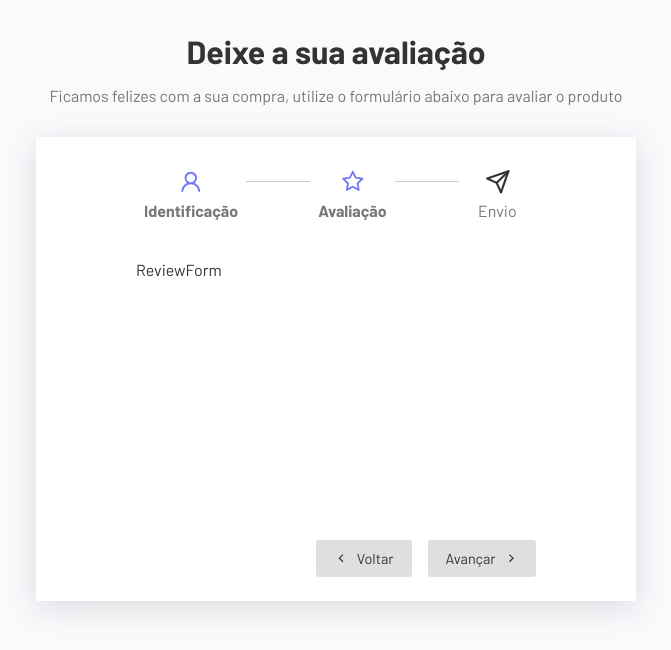
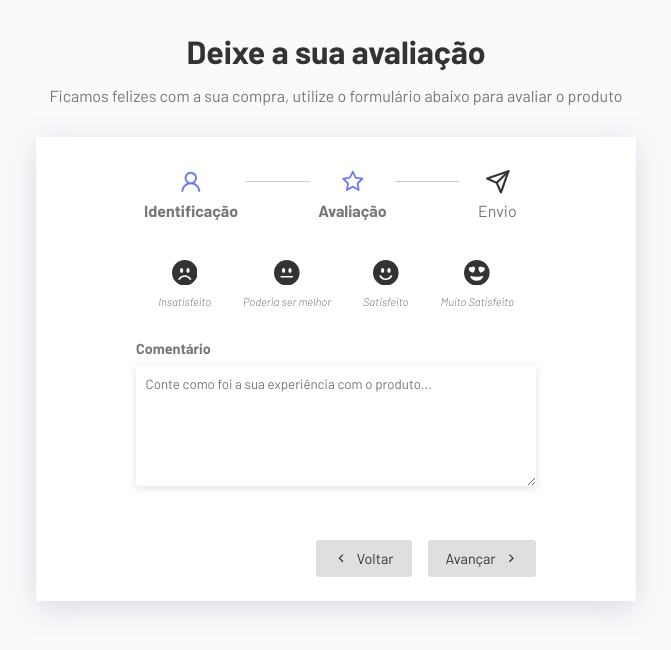
Before and after one commit to alexandrerogeriosn93/project-react-typescript-multistep-form, a React (Vite) app: page / in a window 1280 px wide. Both pictures are taken after typing "Sample", "name@example.com" into the empty fields and a click on the button "Avançar". Shown: the top 650 px of the page, without its empty margins (304-975 px from the left). Built offline with nearby package versions, Linux system fonts and the light colour scheme.

Commit message:
feat: component ReviewForm and add your styles css

```diff
--- a/src/App.tsx
+++ b/src/App.tsx
@@ -36,7 +36,7 @@
 
   const formComponents = [
     <UserForm data={data} updateFieldHandler={updateFieldHandler} />,
-    <ReviewForm />,
+    <ReviewForm data={data} updateFieldHandler={updateFieldHandler} />,
     <Thanks />,
   ];
   const { currentStep, currentComponent, changeStep } = useForm(formComponents);
--- /dev/null
+++ b/src/components/ReviewForm.css
@@ -0,0 +1,38 @@
+.form-control.score-container {
+  flex-direction: row;
+  justify-content: center;
+  gap: 2rem;
+}
+
+.score-container svg {
+  font-size: 1.6rem;
+  cursor: pointer;
+  transition: 0.3s;
+}
+
+.score-container svg:hover {
+  fill: #7076f4;
+}
+
+.score-container input:checked ~ svg {
+  fill: #7076f4;
+}
+
+.radio-container {
+  text-align: center;
+  position: relative;
+}
+
+.radio-container input {
+  opacity: 0;
+  top: 15px;
+  left: 20px;
+  position: absolute;
+}
+
+.radio-container p {
+  font-style: italic;
+  font-weight: 300;
+  font-size: 0.7rem;
+  margin-top: 0.4rem;
+}
--- a/src/components/ReviewForm.tsx
+++ b/src/components/ReviewForm.tsx
@@ -1,5 +1,86 @@
-const ReviewForm = () => {
-  return <div>ReviewForm</div>;
+import {
+  BsFillEmojiHeartEyesFill,
+  BsFillEmojiSmileFill,
+  BsEmojiNeutralFill,
+  BsFillEmojiFrownFill,
+} from "react-icons/bs";
+
+import "./ReviewForm.css";
+
+type ReviewForm = {
+  data: {
+    review: string;
+    comment: string;
+  };
+  updateFieldHandler: (key: string, value: string) => void;
+};
+
+const ReviewForm = ({ data, updateFieldHandler }: ReviewForm) => {
+  return (
+    <div className="review-form">
+      <div className="form-control score-container">
+        <label className="radio-container">
+          <input
+            type="radio"
+            name="review"
+            value="unsatisfied"
+            required
+            checked={data.review === "unsatisfied"}
+            onChange={(e) => updateFieldHandler("review", e.target.value)}
+          />
+          <BsFillEmojiFrownFill />
+          <p>Insatisfeito</p>
+        </label>
+        <label className="radio-container">
+          <input
+            type="radio"
+            name="review"
+            value="neutral"
+            required
+            checked={data.review === "neutral"}
+            onChange={(e) => updateFieldHandler("review", e.target.value)}
+          />
+          <BsEmojiNeutralFill />
+          <p>Poderia ser melhor</p>
+        </label>
+        <label className="radio-container">
+          <input
+            type="radio"
+            name="review"
+            value="satisfied"
+            required
+            checked={data.review === "satisfied"}
+            onChange={(e) => updateFieldHandler("review", e.target.value)}
+          />
+          <BsFillEmojiSmileFill />
+          <p>Satisfeito</p>
+        </label>
+        <label className="radio-container">
+          <input
+            type="radio"
+            name="review"
+            value="very_satisfied"
+            required
+            checked={data.review === "very_satisfied"}
+            onChange={(e) => updateFieldHandler("review", e.target.value)}
+          />
+          <BsFillEmojiHeartEyesFill />
+          <p>Muito Satisfeito</p>
+        </label>
+      </div>
+      <div className="form-control">
+        <label htmlFor="comment">Comentário</label>
+        <textarea
+          name="comment"
+          id="comment"
+          placeholder="Conte como foi a sua experiência com o produto..."
+          required
+          value={data.comment || ""}
+          onChange={(e) => updateFieldHandler("comment", e.target.value)}
+        ></textarea>
+      </div>
+    </div>
+  );
 };
 
 export default ReviewForm;
```
